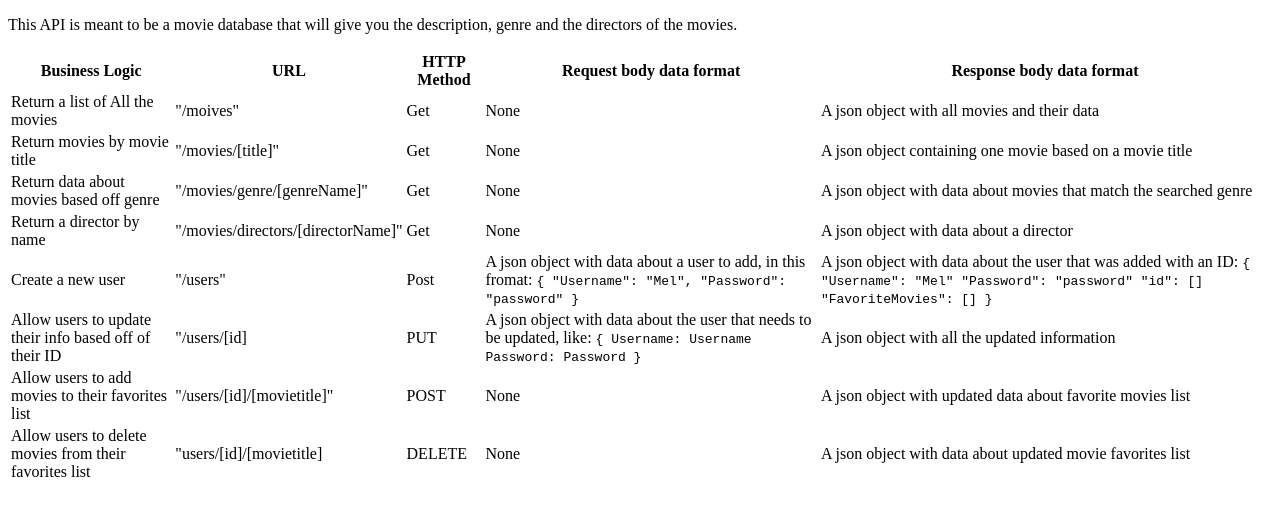
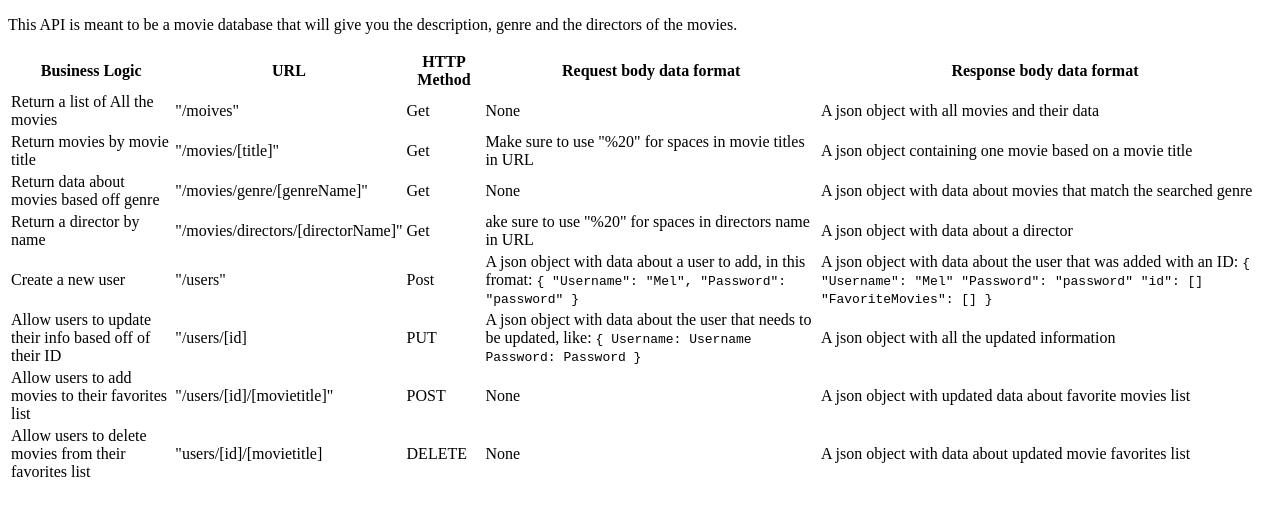
Before and after one commit to melvinshook/movie_api, a website: page public/documentation.html in a window 1280 px wide. Drawn offline with Linux system fonts and the light colour scheme.

Commit message:
minor updates

```diff
--- a/public/documentation.html
+++ b/public/documentation.html
@@ -34,7 +34,7 @@
                   <td>Return movies by movie title</td>
                   <td>"/movies/[title]"</td>
                   <td>Get</td>
-                  <td>None</td>
+                  <td>Make sure to use "%20" for spaces in movie titles in URL</td>
                   <td>A json object containing one movie based on a movie title</td>
                 </tr>
 
@@ -50,7 +50,7 @@
                   <td>Return a director by name</td>
                   <td>"/movies/directors/[directorName]"</td>
                   <td>Get</td>
-                  <td>None</td>
+                  <td>ake sure to use "%20" for spaces in directors name in URL</td>
                   <td>A json object with data about a director</td>
                 </tr>
 
```
